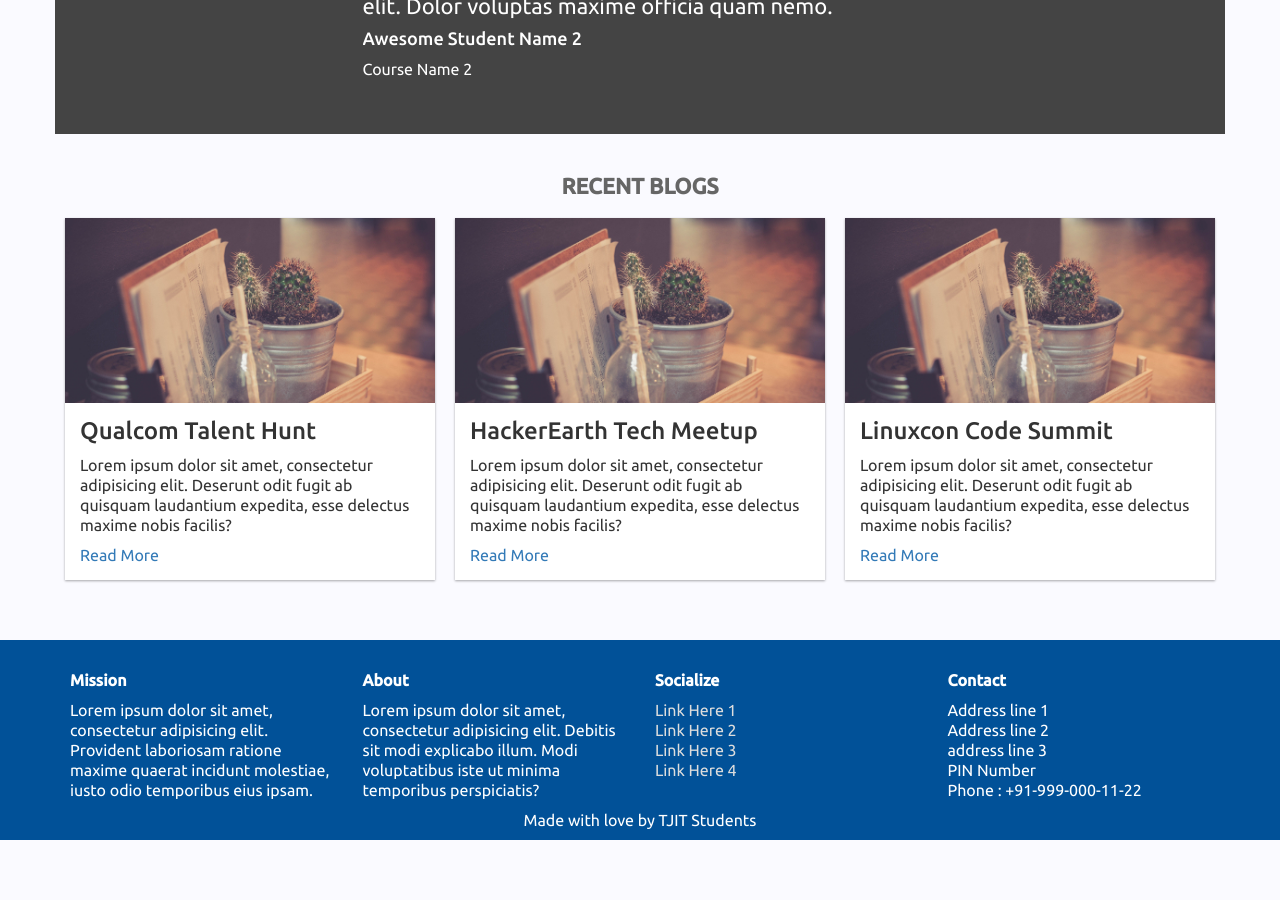
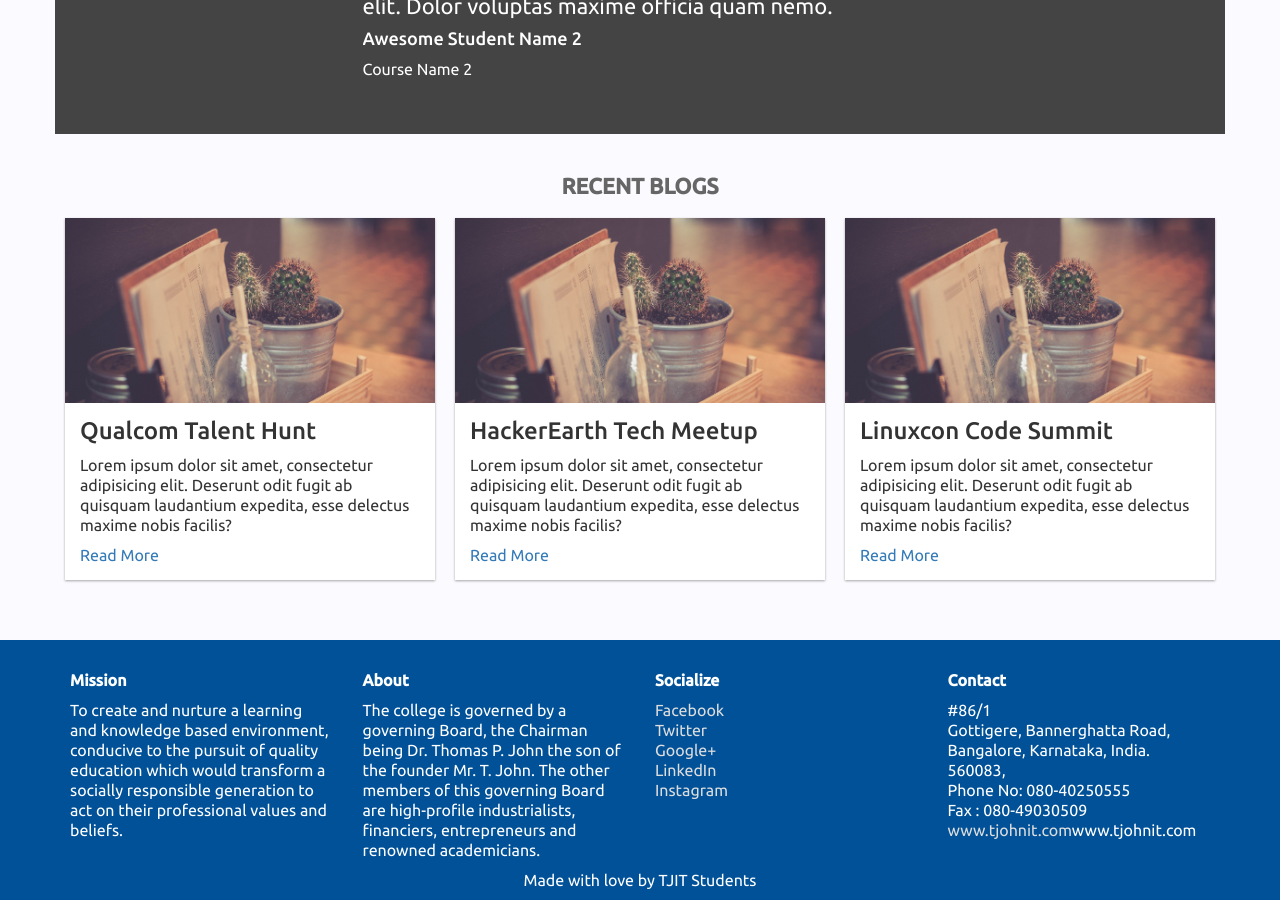
Before and after one commit to shajanjp/TJIT, a Jekyll site: the page built from index.html, in a window 1280 px wide and 900 px high, scrolled down 2544 px. Built offline with Jekyll 4.4.1, drawn with Linux system fonts in a browser that asks for light colours; before the commit the page ends 3384 px from its top, so only the background shows below that.

Commit message:
changes footer content

```diff
--- a/_includes/footer.html
+++ b/_includes/footer.html
@@ -3,30 +3,31 @@
 		<div class="row">
 			<div class="col-sm-3">
 				<p class="title">Mission</p>
-				<p>Lorem ipsum dolor sit amet, consectetur adipisicing elit. Provident laboriosam ratione maxime quaerat incidunt molestiae, iusto odio temporibus eius ipsam.</p>
+				<p>To create and nurture a learning and knowledge based environment, conducive to the pursuit of quality education which would transform a socially responsible generation to act on their professional values and beliefs.</p>
 			</div>
 			<div class="col-sm-3">
 				<p class="title">About</p>
-				<p>Lorem ipsum dolor sit amet, consectetur adipisicing elit. Debitis sit modi explicabo illum. Modi voluptatibus iste ut minima temporibus perspiciatis?</p>
+				<p>The college is governed by a governing Board, the Chairman being Dr. Thomas P. John the son of the founder Mr. T. John. The other members of this governing Board are high-profile industrialists, financiers, entrepreneurs and renowned academicians.</p>
 			</div>
 			<div class="col-sm-3">
 				<p class="title">Socialize</p>
 				<ul>
-					<li><a href="">Link Here 1</a></li>
-					<li><a href="">Link Here 2</a></li>
-					<li><a href="">Link Here 3</a></li>
-					<li><a href="">Link Here 4</a></li>
+					<li><a href="">Facebook</a></li>
+					<li><a href="">Twitter</a></li>
+					<li><a href="">Google+</a></li>
+					<li><a href="">LinkedIn</a></li>
+					<li><a href="">Instagram</a></li>
 				</ul>
 			</div>
 			<div class="col-sm-3">
 				<p class="title">Contact</p>
-				<p>
-					Address line 1 <br>
-					Address line 2 <br>
-					address line 3 <br>
-					PIN Number <br>
-					Phone : +91-999-000-11-22
-				</p>
+				#86/1<br>
+				Gottigere, Bannerghatta Road,
+				Bangalore, Karnataka, India.
+				560083,<br>
+				Phone No: 080-40250555<br>
+				Fax : 080-49030509<br>
+				<a href="http://www.tjohnit.com">www.tjohnit.com</a>www.tjohnit.com
 			</div>
 		</div>
 		<div class="row">
```
